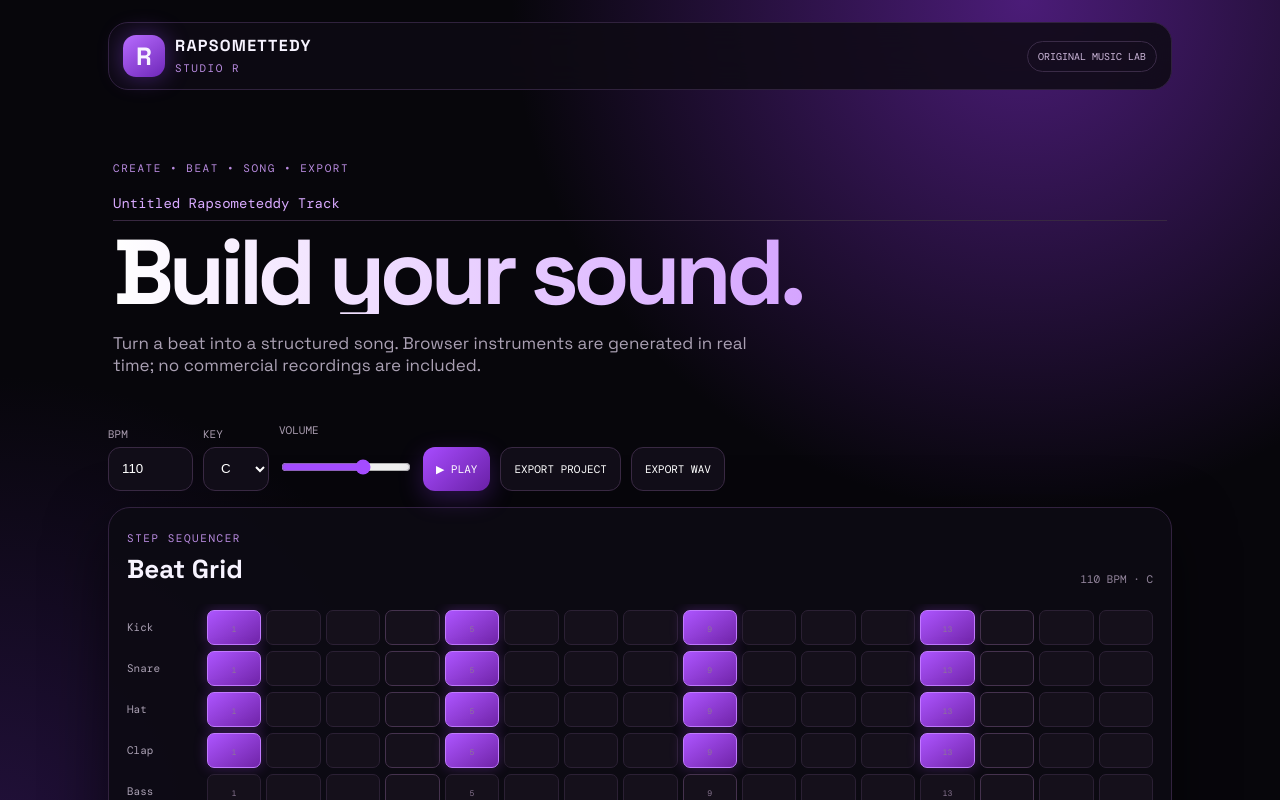
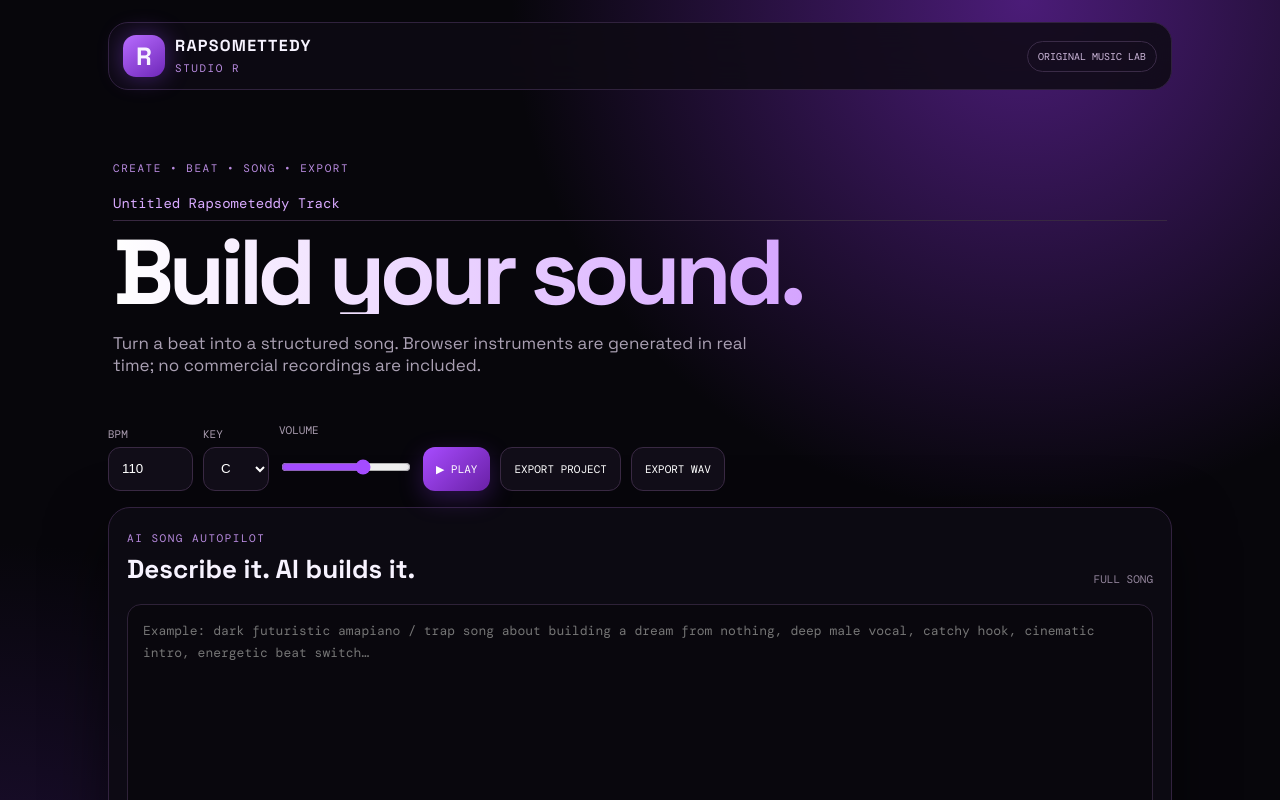
Before and after one commit to Rapsometeddy/Rapsometeddy_STUDIO_R, a Next.js app: page / in a window 1280 px wide. Shown: the top 800 px of the page. Built offline with nearby package versions, Linux system fonts and the light colour scheme.

Commit message:
Add Suno-style AI song autopilot

```diff
--- a/app/page.tsx
+++ b/app/page.tsx
@@ -5,7 +5,7 @@ export default function Page(){
  const [bpm,setBpm]=useState(110),[key,setKey]=useState("C"),[playing,setPlaying]=useState(false),[volume,setVolume]=useState(.7),[exporting,setExporting]=useState(false),[exportStatus,setExportStatus]=useState("");
  const [pattern,setPattern]=useState<boolean[][]>(()=>pads.map((_,r)=>Array.from({length:steps},(_,c)=>[0,4,8,12].includes(c)&&r<4)));
  const [activeSection,setActiveSection]=useState("INTRO"),[song,setSong]=useState<Record<string,number>>(()=>Object.fromEntries(sections.map((s,i)=>[s,i===0?4:8])));
- const [title,setTitle]=useState("Untitled Rapsometeddy Track"),[lyrics,setLyrics]=useState("");
+ const [title,setTitle]=useState("Untitled Rapsometeddy Track"),[lyrics,setLyrics]=useState(""),[aiPrompt,setAiPrompt]=useState(""),[aiBusy,setAiBusy]=useState(false),[aiResult,setAiResult]=useState("");
  const audio=useRef<AudioContext|null>(null),timer=useRef<number|null>(null),stepRef=useRef(0);
  function ctx(){audio.current??=new AudioContext();return audio.current}
  function tone(freq:number,dur=.12,type:OscillatorType="sine",gain=.08){const c=ctx(),o=c.createOscillator(),g=c.createGain();o.type=type;o.frequency.value=freq;g.gain.setValueAtTime(gain*volume,c.currentTime);g.gain.exponentialRampToValueAtTime(.001,c.currentTime+dur);o.connect(g).connect(c.destination);o.start();o.stop(c.currentTime+dur)}
@@ -16,6 +16,17 @@ export default function Page(){
  function toggle(r:number,c:number){setPattern(p=>p.map((row,ri)=>ri===r?row.map((v,ci)=>ci===c?!v:v):row))}
  function filename(ext:string){return(title||"rapsometeddy-track").replace(/[^a-z0-9]+/gi,"-").toLowerCase()+"."+ext}
  function exportProject(){const blob=new Blob([JSON.stringify({title,bpm,key,sections:song,lyrics,pattern},null,2)],{type:"application/json"}),a=document.createElement("a");a.href=URL.createObjectURL(blob);a.download=filename("json");a.click();URL.revokeObjectURL(a.href)}
+ async function generateAISong(){
+   if(aiBusy||!aiPrompt.trim())return;
+   setAiBusy(true);setAiResult("AI is generating your song…");
+   try{
+     const r=await fetch("/api/ai-song",{method:"POST",headers:{"Content-Type":"application/json"},body:JSON.stringify({prompt:aiPrompt,title})});
+     const data=await r.json();
+     if(data.audioUrl){setAiResult("AI song ready ✓");window.open(data.audioUrl,"_blank");}
+     else setAiResult(data.error||"AI generation failed.");
+   }catch{setAiResult("AI generation failed — check your Vercel AI key.");}
+   finally{setAiBusy(false)}
+ }
  function scheduleHit(c:OfflineAudioContext,r:number,at:number,vol:number){
    const gain=(v:number)=>Math.max(0,v*vol);
    const osc=(freq:number,dur:number,type:OscillatorType,g:number,slide?:number)=>{const o=c.createOscillator(),gn=c.createGain();o.type=type;o.frequency.setValueAtTime(freq,at);if(slide)o.frequency.exponentialRampToValueAtTime(slide,at+dur*.85);gn.gain.setValueAtTime(gain(g),at);gn.gain.exponentialRampToValueAtTime(.001,at+dur);o.connect(gn).connect(c.destination);o.start(at);o.stop(at+dur)};
@@ -55,6 +66,7 @@ export default function Page(){
  <section className="hero"><p className="eyebrow">CREATE • BEAT • SONG • EXPORT</p><input className="title" value={title} onChange={e=>setTitle(e.target.value)}/><h1>Build your sound.</h1><p>Turn a beat into a structured song. Browser instruments are generated in real time; no commercial recordings are included.</p></section>
  <section className="toolbar"><label>BPM<input type="number" min="60" max="200" value={bpm} onChange={e=>setBpm(Math.max(60,Math.min(200,+e.target.value||110)))}/></label><label>KEY<select value={key} onChange={e=>setKey(e.target.value)}>{["C","C#","D","D#","E","F","F#","G","G#","A","A#","B"].map(k=><option key={k}>{k}</option>)}</select></label><label>VOLUME<input type="range" min="0" max="1" step=".01" value={volume} onChange={e=>setVolume(+e.target.value)}/></label><button className="primary" onClick={playing?stop:start}>{playing?"■ STOP":"▶ PLAY"}</button><button onClick={exportProject}>EXPORT PROJECT</button><button onClick={exportWav} disabled={exporting}>{exporting?"RENDERING…":"EXPORT WAV"}</button></section>
  {exportStatus&&<div className="exportStatus">{exportStatus}</div>}
+ <section className="card aiCard"><div className="sectionTitle"><div><span className="eyebrow">AI SONG AUTOPILOT</span><h2>Describe it. AI builds it.</h2></div><span>FULL SONG</span></div><textarea className="lyrics" value={aiPrompt} onChange={e=>setAiPrompt(e.target.value)} placeholder="Example: dark futuristic amapiano / trap song about building a dream from nothing, deep male vocal, catchy hook, cinematic intro, energetic beat switch…" maxLength={1200}/><button className="primary" onClick={generateAISong} disabled={aiBusy||!aiPrompt.trim()}>{aiBusy?"GENERATING…":"✨ GENERATE FULL SONG"}</button>{aiResult&&<div className="exportStatus">{aiResult}</div>}</section>
  <section className="card"><div className="sectionTitle"><div><span className="eyebrow">STEP SEQUENCER</span><h2>Beat Grid</h2></div><span>{bpm} BPM · {key}</span></div><div className="grid">{pads.map((p,r)=><div className="row" key={p}><div className="name">{p}</div>{pattern[r].map((on,c)=><button aria-label={p+" step "+(c+1)} className={on?"step on":"step"} onClick={()=>toggle(r,c)} key={c}><span>{c%4===0?c+1:""}</span></button>)}</div>)}</div></section>
  <section className="card arrange"><div className="sectionTitle"><div><span className="eyebrow">SONG ARRANGEMENT</span><h2>Build the structure</h2></div><span>{sections.length} sections</span></div><div className="sections">{sections.map(s=><button key={s} className={activeSection===s?"section active":"section"} onClick={()=>setActiveSection(s)}><b>{s}</b><span>{song[s]} bars</span></button>)}</div><div className="barEditor"><span>{activeSection} LENGTH</span><input type="range" min="2" max="32" value={song[activeSection]} onChange={e=>setSong({...song,[activeSection]:+e.target.value})}/><b>{song[activeSection]} bars</b></div></section>
  <section className="card"><div className="sectionTitle"><div><span className="eyebrow">SONGWRITING</span><h2>Lyrics & ideas</h2></div></div><textarea className="lyrics" value={lyrics} onChange={e=>setLyrics(e.target.value)} maxLength={5000} placeholder={"VERSE 1\nWrite your idea here...\n\nHOOK\nYour hook goes here..."} /><div className="count">{lyrics.length}/5000</div></section>
```
